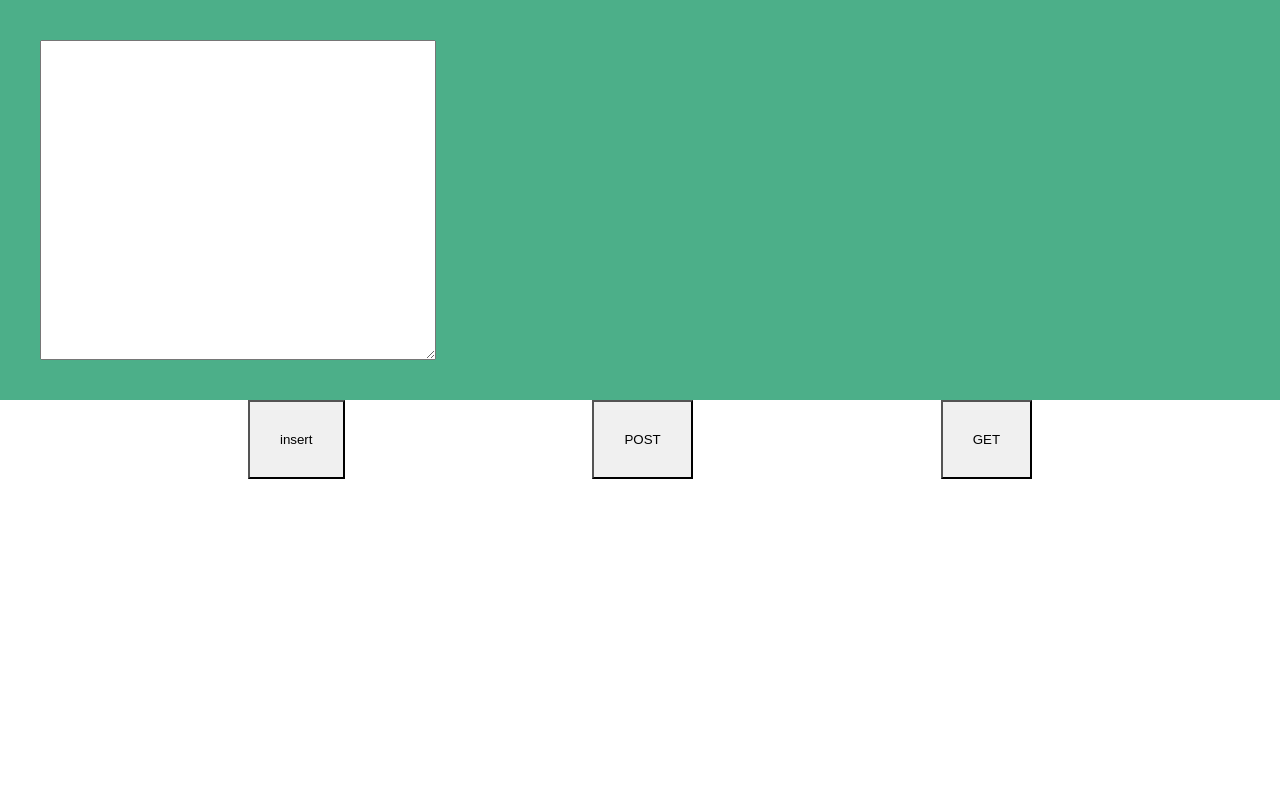
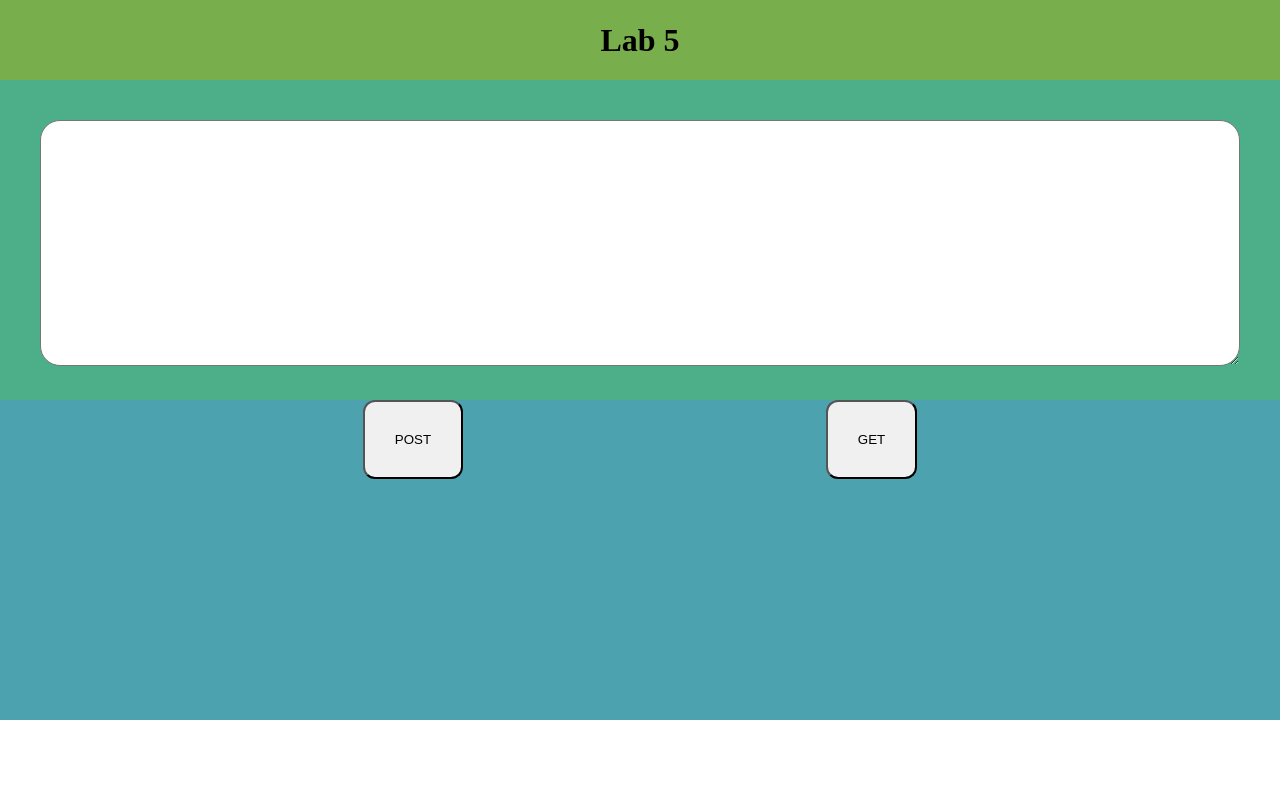
Before and after one commit to Soultey/COMP4537L5, a plain HTML site: page server1/index.html in a window 1280 px wide. Drawn offline with Linux system fonts and the light colour scheme.

Commit message:
better css

```diff
--- a/server1/index.css
+++ b/server1/index.css
@@ -8,52 +8,57 @@ body, html {
 #container {
     display: grid;
     grid-template-areas:
+    "projectHeading"
         "inputBox"
         "buttons";
     grid-template-columns: 100%;
-    grid-template-rows: 50% 50%;
-    height: 100vh; /* Set container height to fill the viewport */
+    grid-template-rows: 10% 40% 40%;
+    height: 100vh;
 }
 
 /* Define grid items */
+
+#projectHeading{
+    display:flex;
+    align-items: center;
+    justify-content: center;
+    grid-area: projectHeading;
+    background-color: #78af4c;
+
+}
+
 #inputBox {
-    display: grid;
-    grid-area: inputBox;
-    grid-template-areas:
-    "insertButton postButton getButton";
-    grid-template-columns: 33% 33% 33%;
-    grid-template-rows: 100%;
+    display: flex;
     height: auto; /* Set container height to fill the viewport */
     background-color: #4caf89;
     padding: 40px;
-
 }
 
 #textInput{
-    height: auto;
-    width: auto;
+    height: 100%;
+    width: 100%;
+    border-radius: 20px;
 }
 
 #buttons{
     display:flex;
     flex-direction: row;
     justify-content: space-evenly;
-}
+    background-color: #4ca3af;
 
-#insertButton {
-    grid-area: buttons;
-    background-color: #f0f0f0;
-    padding: 30px;
 }
 
 #postButton {
     grid-area: buttons;
     background-color: #f0f0f0;
     padding: 30px;
+    border-radius: 12px;
 }
 
 #getButton {
     grid-area: buttons;
     background-color: #f0f0f0;
     padding: 30px;
+    border-radius: 12px;
+
 }
--- a/server1/index.html
+++ b/server1/index.html
@@ -8,13 +8,13 @@
 </head>
 <body>
     <div id="container">
+        <div id="projectHeading">
+            <h1>Lab 5</h1>
+        </div>
         <div id="inputBox">
             <textarea type="text" id="textInput"> </textarea>
         </div>
         <div id="buttons">
-            <div>
-                <button id="insertButton">insert</button>
-            </div>
             <div>
                 <button id="postButton">POST</button>
             </div>
@@ -25,5 +25,6 @@
     </div>
 
     <!-- Link the script file  -->
+    <script src="index.js"></script>
 </body>
 </html>
--- a/server1/index.js
+++ b/server1/index.js
@@ -5,14 +5,6 @@ const inputField = document.getElementById('textInput');
 const insertButton = document.getElementById('insertButton');
 const postButton = document.getElementById('postButton');
 const getButton = document.getElementById('getButton');
-
-// Add event listener to the insert button
-insertButton.addEventListener('click', function() {
-    // Perform functionality for insert button
-    const inputValue = inputField.value;
-    // Perform action with the input value
-    console.log('Inserted value:', inputValue);
-});
 
 // Add event listener to the POST button
 postButton.addEventListener('click', function() {
```
